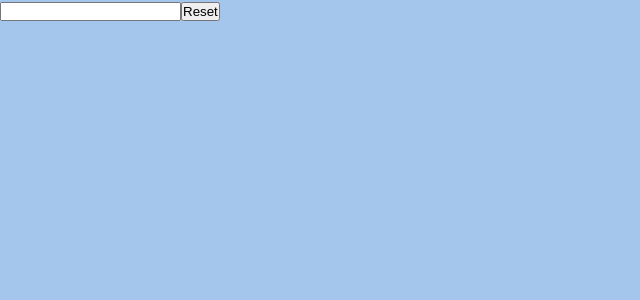
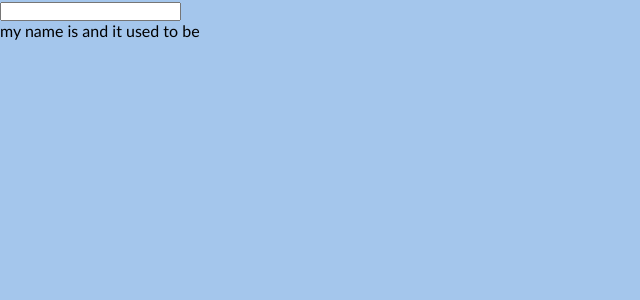
Before and after one commit to zarbabi/React-Train, a React (Create React App) app: page / in a window 1280 px wide. Shown: the top 300 px of the page, without its empty margins (0-640 px from the left). Built offline with nearby package versions, Linux system fonts and the light colour scheme.

Commit message:
useRef example 2

```diff
--- a/src/components/ref/useRef.js
+++ b/src/components/ref/useRef.js
@@ -1,27 +1,26 @@
-import { useState, useRef } from "react";
+import { useState, useRef, useEffect } from "react";
 
 const UserRefExamples = () => {
   const [inputValue, setInputValue] = useState("");
-  const inputRef = useRef();
-
-  const resetHandler = () => {
-    setInputValue("");
-    inputRef.current.focus();
-  };
+  const previousValue = useRef();
 
   const changeHandler = (e) => {
     setInputValue(e.target.value);
   };
+  console.log("re-render", inputValue);
+  console.log("Prev-value", previousValue.current);
+
+  useEffect(() => {
+    previousValue.current = inputValue;
+    console.log("useEffect", previousValue.current);
+  }, [inputValue]);
 
   return (
     <div>
-      <input
-        ref={inputRef}
-        type="text"
-        value={inputValue}
-        onChange={changeHandler}
-      />
-      <button onClick={resetHandler}>Reset</button>
+      <input type="text" value={inputValue} onChange={changeHandler} />
+      <p>
+        my name is {inputValue} and it used to be {previousValue.current}
+      </p>
     </div>
   );
 };
```
